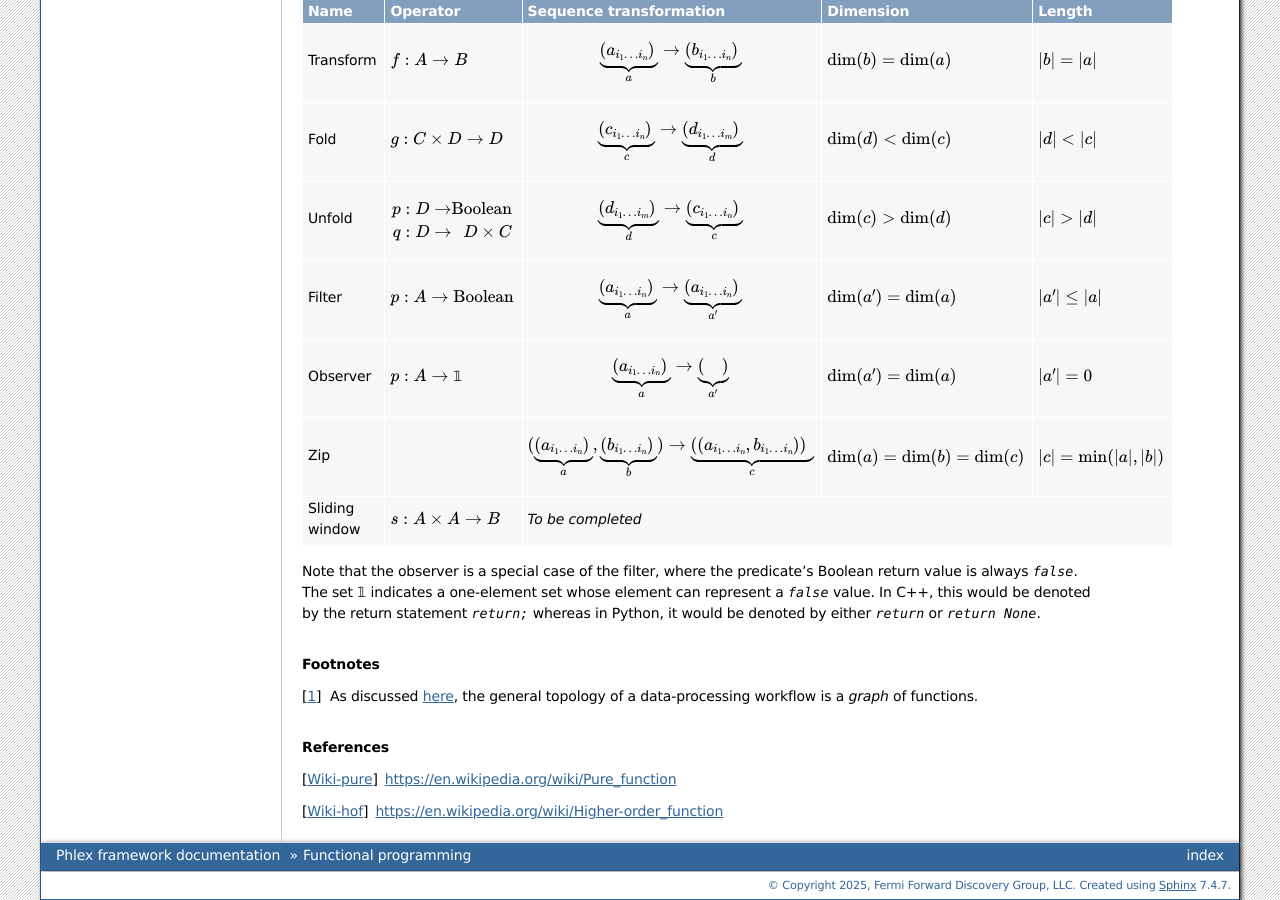
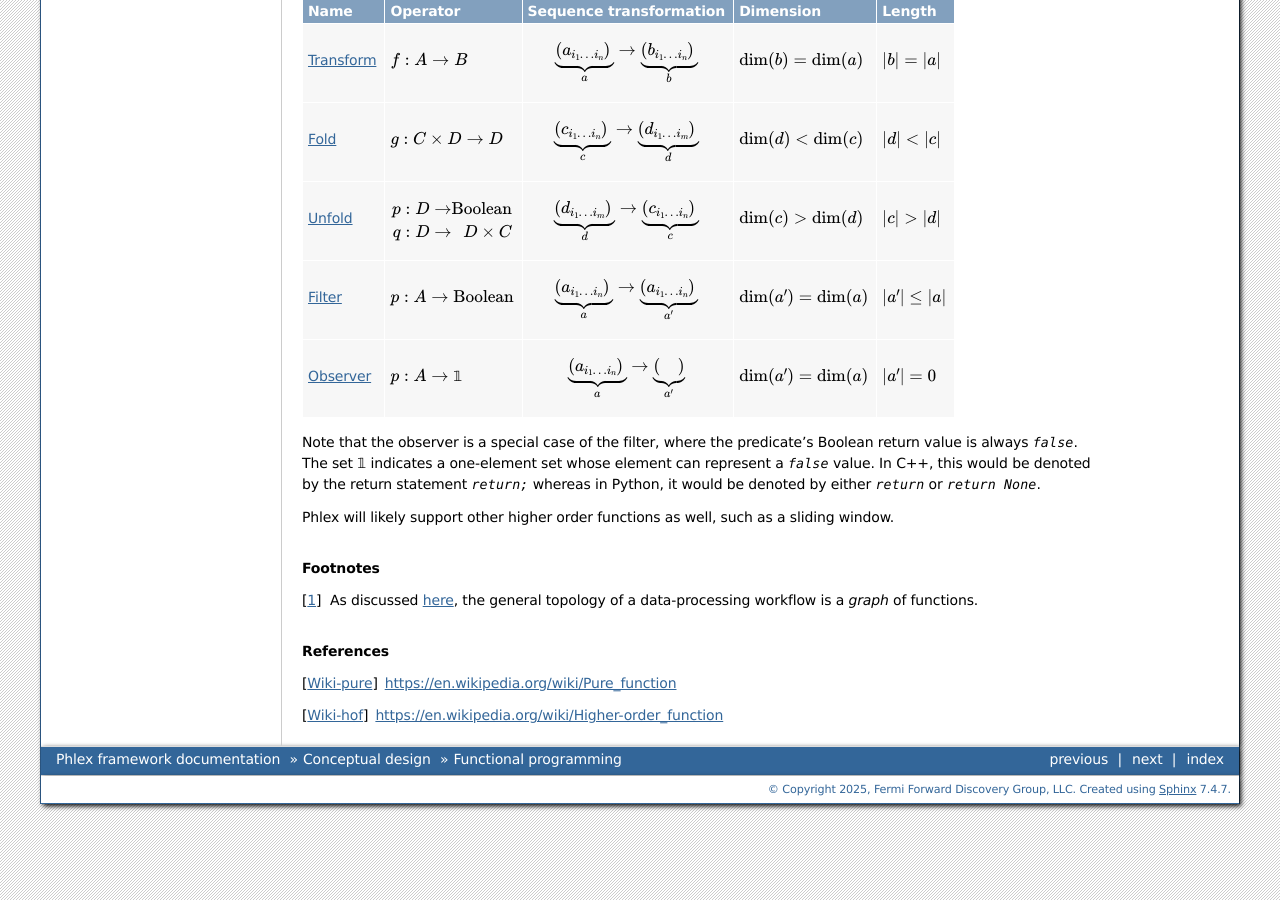
Before and after one commit to Framework-R-D/phlex-design, a Sphinx documentation site: the page built from doc/programming_paradigm.rst, in a window 1280 px wide and 900 px high, scrolled down 2032 px. Built offline with Sphinx 7.4.7, drawn with Linux system fonts in a browser that asks for light colours; some of the changed text lies outside the part shown.

Commit message:
Some restructuring

```diff
--- a/doc/conf.py
+++ b/doc/conf.py
@@ -24,7 +24,6 @@ extensions = ['sphinx.ext.graphviz',
 autosectionlabel_prefix_document = True
 
 templates_path = ['_templates']
-exclude_patterns = []
 
 # -- Options for HTML output -------------------------------------------------
 # https://www.sphinx-doc.org/en/master/usage/configuration.html#options-for-html-output
--- a/doc/introduction.rst
+++ b/doc/introduction.rst
@@ -5,9 +5,9 @@ The following diagram illustrates three high-level computing stages commonly use
 
 .. image:: framework-scope.png
 
-Wikipedia decently defines a software framework as:
+Wikipedia decently defines a software framework as [Wiki-framework]_:
 
-  *an abstraction in which software, providing generic functionality, can be selectively changed by additional user-written code, thus providing application-specific software.* [Wiki-framework]_
+  *an abstraction in which software, providing generic functionality, can be selectively changed by additional user-written code, thus providing application-specific software.*
 
 In a HEP context, a user “plugs in” their code to a framework, often through dynamically loaded libraries called *plugins*.
 Although not required, this often means that the framework owns program's `main(...)` function, which calls user code under the covers.
--- a/doc/programming_paradigm.rst
+++ b/doc/programming_paradigm.rst
@@ -103,43 +103,37 @@ Note that :math:`n` is not necessarily equal to :math:`m`.
 The following table lists the higher-order functions supported by Phlex.
 Details of each higher-order function will be given in the corresponding sections in the User API section.
 
-+---------------------------------------------------------------------------------------------------------------------------------+---------------------------------------------------+
-| Higher-order function                                                                                                           | Resulting sequence                                |
-+------------------+-----------------------------------------+--------------------------------------------------------------------+----------------------------+----------------------+
-| Name             | Operator                                | Sequence transformation                                            | Dimension                  | Length               |
-+==================+=========================================+====================================================================+============================+======================+
-| Transform        | :math:`f: A \rightarrow B`              | .. math::                                                          | :math:`\dim(b) = \dim(a)`  | :math:`|b| = |a|`    |
-|                  |                                         |    \underbrace{(a_{i_1\dots i_n})}_a \rightarrow                   |                            |                      |
-|                  |                                         |    \underbrace{(b_{i_1\dots i_n})}_b                               |                            |                      |
-+------------------+-----------------------------------------+--------------------------------------------------------------------+----------------------------+----------------------+
-| Fold             | :math:`g: C \times D \rightarrow D`     | .. math::                                                          | :math:`\dim(d) < \dim(c)`  | :math:`|d| < |c|`    |
-|                  |                                         |    \underbrace{(c_{i_1\dots i_n})}_c \rightarrow                   |                            |                      |
-|                  |                                         |    \underbrace{(d_{i_1\dots i_m})}_d                               |                            |                      |
-+------------------+-----------------------------------------+--------------------------------------------------------------------+----------------------------+----------------------+
-| Unfold           | .. math::                               | .. math::                                                          | :math:`\dim(c) > \dim(d)`  | :math:`|c| > |d|`    |
-|                  |    p: D &\rightarrow& \mbox{Boolean} \\ |    \underbrace{(d_{i_1\dots i_m})}_d \rightarrow                   |                            |                      |
-|                  |    q: D &\rightarrow& D \times C        |    \underbrace{(c_{i_1\dots i_n})}_c                               |                            |                      |
-+------------------+-----------------------------------------+--------------------------------------------------------------------+----------------------------+----------------------+
-| Filter           | :math:`p: A \rightarrow \mbox{Boolean}` | .. math::                                                          | :math:`\dim(a') = \dim(a)` | :math:`|a'| \le |a|` |
-|                  |                                         |    \underbrace{(a_{i_1\dots i_n})}_a \rightarrow                   |                            |                      |
-|                  |                                         |    \underbrace{(a_{i_1\dots i_n})}_{a'}                            |                            |                      |
-+------------------+-----------------------------------------+--------------------------------------------------------------------+----------------------------+----------------------+
-| Observer         | :math:`p: A \rightarrow \mathbb{1}`     | .. math::                                                          | :math:`\dim(a') = \dim(a)` | :math:`|a'| = 0`     |
-|                  |                                         |    \underbrace{(a_{i_1\dots i_n})}_a \rightarrow                   |                            |                      |
-|                  |                                         |    \underbrace{(\quad)}_{a'}                                       |                            |                      |
-+------------------+-----------------------------------------+--------------------------------------------------------------------+----------------------------+----------------------+
-| Zip              |                                         | .. math::                                                          | .. math::                  | .. math::            |
-|                  |                                         |    (\underbrace{(a_{i_1\dots i_n})}_a,                             |    \dim(a)                 |    |c|               |
-|                  |                                         |     \underbrace{(b_{i_1\dots i_n})}_b)                             |            = \dim(b)       |     = \min(|a|, |b|) |
-|                  |                                         |      \rightarrow                                                   |            = \dim(c)       |                      |
-|                  |                                         |      \underbrace{((a_{i_1\dots i_n}, b_{i_1\dots i_n}))}_c         |                            |                      |
-+------------------+-----------------------------------------+--------------------------------------------------------------------+----------------------------+----------------------+
-| Sliding window   | :math:`s: A \times A \rightarrow B`     | *To be completed*                                                                                                      |
-+------------------+-----------------------------------------+--------------------------------------------------------------------+----------------------------+----------------------+
++----------------------------------------------------------------------------------------------------------------------------------------------+---------------------------------------------------+
+| Higher-order function                                                                                                                        | Resulting sequence                                |
++-------------------------------------------------+-----------------------------------------+--------------------------------------------------+----------------------------+----------------------+
+| Name                                            | Operator                                | Sequence transformation                          | Dimension                  | Length               |
++=================================================+=========================================+==================================================+============================+======================+
+| :ref:`Transform <user_api:Transforms>`          | :math:`f: A \rightarrow B`              | .. math::                                        | :math:`\dim(b) = \dim(a)`  | :math:`|b| = |a|`    |
+|                                                 |                                         |    \underbrace{(a_{i_1\dots i_n})}_a \rightarrow |                            |                      |
+|                                                 |                                         |    \underbrace{(b_{i_1\dots i_n})}_b             |                            |                      |
++-------------------------------------------------+-----------------------------------------+--------------------------------------------------+----------------------------+----------------------+
+| :ref:`Fold <user_api:Folds>`                    | :math:`g: C \times D \rightarrow D`     | .. math::                                        | :math:`\dim(d) < \dim(c)`  | :math:`|d| < |c|`    |
+|                                                 |                                         |    \underbrace{(c_{i_1\dots i_n})}_c \rightarrow |                            |                      |
+|                                                 |                                         |    \underbrace{(d_{i_1\dots i_m})}_d             |                            |                      |
++-------------------------------------------------+-----------------------------------------+--------------------------------------------------+----------------------------+----------------------+
+| :ref:`Unfold <user_api:Unfolds>`                | .. math::                               | .. math::                                        | :math:`\dim(c) > \dim(d)`  | :math:`|c| > |d|`    |
+|                                                 |    p: D &\rightarrow& \mbox{Boolean} \\ |    \underbrace{(d_{i_1\dots i_m})}_d \rightarrow |                            |                      |
+|                                                 |    q: D &\rightarrow& D \times C        |    \underbrace{(c_{i_1\dots i_n})}_c             |                            |                      |
++-------------------------------------------------+-----------------------------------------+--------------------------------------------------+----------------------------+----------------------+
+| :ref:`Filter <user_api:Filters and predicates>` | :math:`p: A \rightarrow \mbox{Boolean}` | .. math::                                        | :math:`\dim(a') = \dim(a)` | :math:`|a'| \le |a|` |
+|                                                 |                                         |    \underbrace{(a_{i_1\dots i_n})}_a \rightarrow |                            |                      |
+|                                                 |                                         |    \underbrace{(a_{i_1\dots i_n})}_{a'}          |                            |                      |
++-------------------------------------------------+-----------------------------------------+--------------------------------------------------+----------------------------+----------------------+
+| :ref:`Observer <user_api:Observers>`            | :math:`p: A \rightarrow \mathbb{1}`     | .. math::                                        | :math:`\dim(a') = \dim(a)` | :math:`|a'| = 0`     |
+|                                                 |                                         |    \underbrace{(a_{i_1\dots i_n})}_a \rightarrow |                            |                      |
+|                                                 |                                         |    \underbrace{(\quad)}_{a'}                     |                            |                      |
++-------------------------------------------------+-----------------------------------------+--------------------------------------------------+----------------------------+----------------------+
 
 Note that the observer is a special case of the filter, where the predicate's Boolean return value is always `false`.
 The set :math:`\mathbb{1}` indicates a one-element set whose element can represent a `false` value.
 In C++, this would be denoted by the return statement `return;` whereas in Python, it would be denoted by either `return` or `return None`.
+
+Phlex will likely support other higher order functions as well, such as a sliding window.
 
 .. rubric:: Footnotes
 
--- a/doc/subsystems.rst
+++ b/doc/technical_design.rst
@@ -1,5 +1,5 @@
-Subsystems
-==========
+Technical design
+================
 
 The graph below depicts the relationships between the framework subsystems.
 
```
Also changed, not shown: doc/conceptual_design.rst (+8 -4 lines), doc/index.rst (+3 -8 lines).
